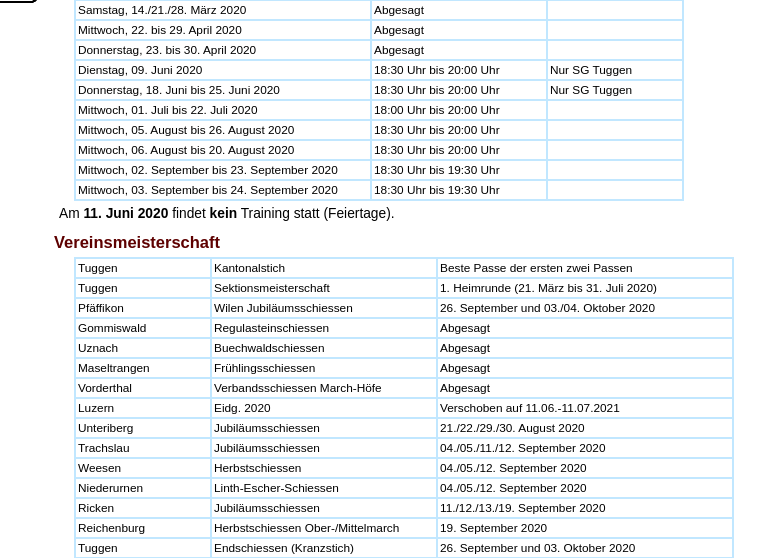
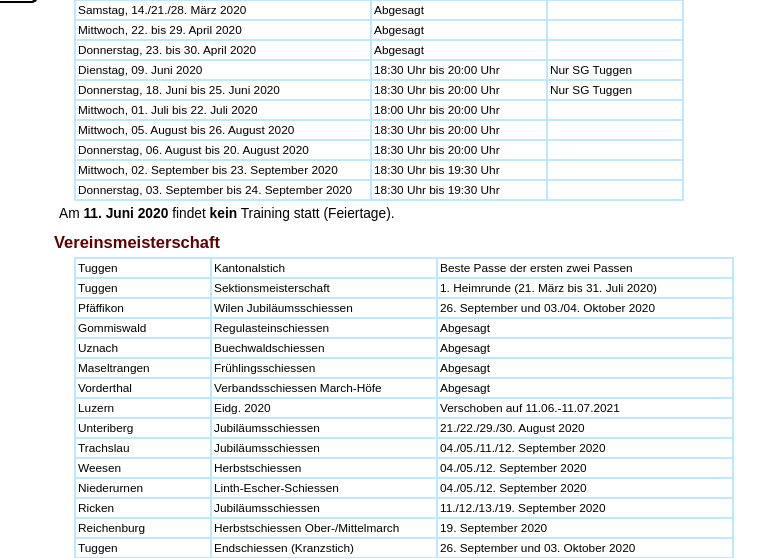
Before and after one commit to mjanser/sg-tuggen-website, a Symfony app: template templates/schiessplan.html.twig in a window 1280 px wide. Shown: the part 417-975 px from the top of the page, without its empty margins (131-896 px from the left). Run offline with Twig, Linux system fonts and the light colour scheme; the template is opened without the code that fills it, so the values that code supplies are empty; some libraries are stand-ins or nearby versions.

Commit message:
Fix days of week

```diff
--- a/templates/schiessplan.html.twig
+++ b/templates/schiessplan.html.twig
@@ -84,7 +84,7 @@
         <td class="position"></td>
     </tr>
     <tr class="datetime">
-        <td class="date">Mittwoch, 06. August bis 20. August 2020</td>
+        <td class="date">Donnerstag, 06. August bis 20. August 2020</td>
         <td class="time">18:30 Uhr bis 20:00 Uhr</td>
         <td class="position"></td>
     </tr>
@@ -94,7 +94,7 @@
         <td class="position"></td>
     </tr>
     <tr class="datetime">
-        <td class="date">Mittwoch, 03. September bis 24. September 2020</td>
+        <td class="date">Donnerstag, 03. September bis 24. September 2020</td>
         <td class="time">18:30 Uhr bis 19:30 Uhr</td>
         <td class="position"></td>
     </tr>
```
